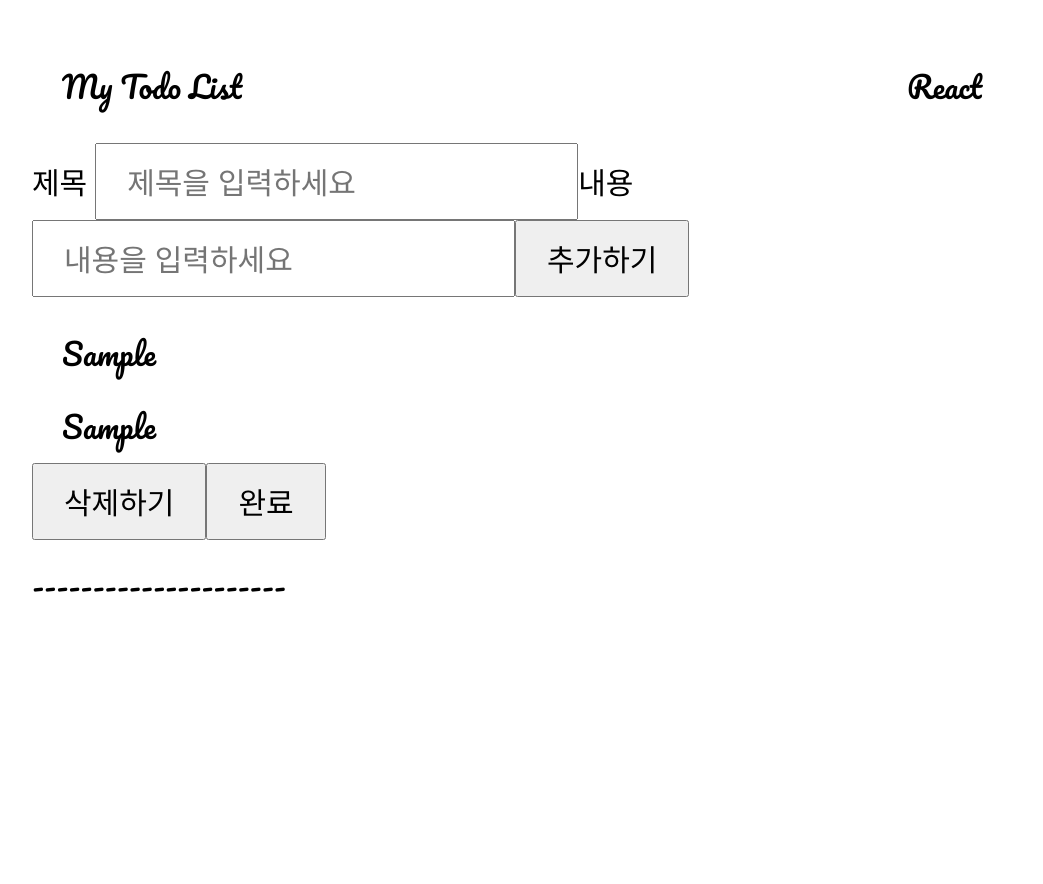
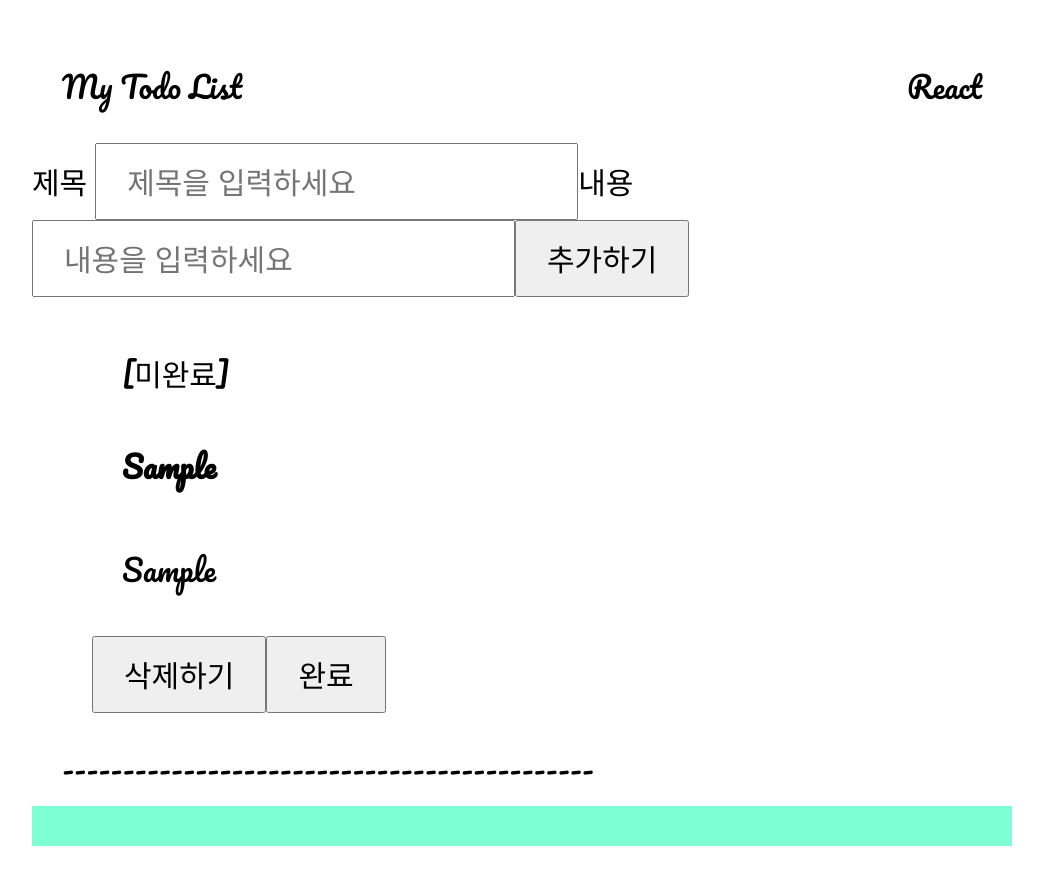
Before and after one commit to DevWhisperer/reactToDoList, a React (Create React App) app: page / in a window 1280 px wide. Both pictures are taken after typing "Sample", "Sample" into the empty fields and a click on the input "추가하기". Shown: the top 884 px of the page, without its empty margins (118-1161 px from the left). Before the commit the page ends 800 px from the top, so only its background shows below. Built offline with nearby package versions, Linux system fonts and the light colour scheme.

Commit message:
컴퍼넌트 분리

```diff
--- a/src/App.css
+++ b/src/App.css
@@ -19,6 +19,6 @@
   justify-content: space-between;
 }
 
-.task-done {
+.done-task {
   background-color: aquamarine;
 }
--- a/src/App.js
+++ b/src/App.js
@@ -1,70 +1,16 @@
 import { useState } from "react";
 import "./App.css";
+import InputForm from "./components/InputForm";
 import Navbar from "./components/Navbar";
-import TaskBox from "./components/TaskBox";
+import TaskArea from "./components/TaskArea";
 
 function App() {
-  const [id, setId] = useState(0);
-  const [title, setTitle] = useState("");
-  const [desc, setDesc] = useState("");
   const [toDoList, setToDoList] = useState([]);
-  const onSubmitHandler = (event) => {
-    event.preventDefault();
-    let newList = toDoList.concat();
-    newList.push({ id, title, desc, isDone: false });
-    setToDoList(newList);
-    setId(id + 1);
-    setTitle("");
-    setDesc("");
-  };
   return (
     <div id="page">
       <Navbar></Navbar>
-      <form onSubmit={onSubmitHandler}>
-        제목{" "}
-        <input
-          name="title"
-          type="text"
-          placeholder="제목을 입력하세요"
-          value={title}
-          onChange={(e) => setTitle(e.target.value)}
-        />
-        내용{" "}
-        <input
-          name="desc"
-          type="text"
-          placeholder="내용을 입력하세요"
-          value={desc}
-          onChange={(e) => setDesc(e.target.value)}
-        />
-        <input type="submit" value="추가하기" />
-      </form>
-      {toDoList.map((item) => {
-        return item.isDone ? (
-          ""
-        ) : (
-          <TaskBox
-            key={item.id}
-            task={item}
-            setToDoList={setToDoList}
-            toDoList={toDoList}
-          ></TaskBox>
-        );
-      })}
-      <div>---------------------</div>
-      {toDoList.map((item) => {
-        return item.isDone ? (
-          <div className="task-done">
-            <TaskBox
-              task={item}
-              setToDoList={setToDoList}
-              toDoList={toDoList}
-            ></TaskBox>
-          </div>
-        ) : (
-          ""
-        );
-      })}
+      <InputForm toDoList={toDoList} setToDoList={setToDoList}></InputForm>
+      <TaskArea toDoList={toDoList} setToDoList={setToDoList}></TaskArea>
     </div>
   );
 }
--- /dev/null
+++ b/src/components/InputForm.js
@@ -0,0 +1,45 @@
+import React from "react";
+
+const InputForm = ({ toDoList, setToDoList }) => {
+  function guidGenerator() {
+    let S4 = function () {
+      return (((1 + Math.random()) * 0x10000) | 0).toString(16).substring(1);
+    };
+    return (
+      S4() +
+      S4() +
+      "-" +
+      S4() +
+      "-" +
+      S4() +
+      "-" +
+      S4() +
+      "-" +
+      S4() +
+      S4() +
+      S4()
+    );
+  }
+
+  const onSubmitHandler = (event) => {
+    event.preventDefault();
+    let newList = toDoList.concat();
+    let newId = guidGenerator();
+    let title = event.target.title.value;
+    let desc = event.target.desc.value;
+    newList.push({ id: newId, title, desc, isDone: false });
+    setToDoList(newList);
+    event.target.title.value = "";
+    event.target.desc.value = "";
+  };
+
+  return (
+    <form onSubmit={onSubmitHandler}>
+      제목 <input name="title" type="text" placeholder="제목을 입력하세요" />
+      내용 <input name="desc" type="text" placeholder="내용을 입력하세요" />
+      <input type="submit" value="추가하기" />
+    </form>
+  );
+};
+
+export default InputForm;
--- /dev/null
+++ b/src/components/TaskArea.js
@@ -0,0 +1,40 @@
+import React from "react";
+import TaskBox from "./TaskBox";
+
+const TaskArea = ({ toDoList, setToDoList }) => {
+  return (
+    <div>
+      <div id="undone-area">
+        {toDoList
+          .filter((item) => item.isDone == false)
+          .map((item) => {
+            return (
+              <TaskBox
+                item={item}
+                toDoList={toDoList}
+                setToDoList={setToDoList}
+              ></TaskBox>
+            );
+          })}
+      </div>
+      <div>--------------------------------------------</div>
+      <div className="done-task">
+        <div id="done-area">
+          {toDoList
+            .filter((item) => item.isDone == true)
+            .map((item) => {
+              return (
+                <TaskBox
+                  item={item}
+                  toDoList={toDoList}
+                  setToDoList={setToDoList}
+                ></TaskBox>
+              );
+            })}
+        </div>
+      </div>
+    </div>
+  );
+};
+
+export default TaskArea;
--- a/src/components/TaskBox.js
+++ b/src/components/TaskBox.js
@@ -1,36 +1,36 @@
 import React from "react";
 
-const TaskBox = ({ task, setToDoList, toDoList }) => {
-  const deleteTask = () => {
+const taskBox = ({ item, toDoList, setToDoList }) => {
+  const deleteTask = (item, toDoList, setToDoList) => {
+    let newList = toDoList.filter((one) => item.id !== one.id);
+    setToDoList(newList);
+  };
+
+  const doneTask = (item, toDoList, setToDoList) => {
     let newList = [];
-    toDoList.map((item) => {
-      if (item.id !== task.id) {
-        newList.push(item);
+    toDoList.map((one) => {
+      if (item.id !== one.id) {
+        newList.push(one);
+      } else {
+        one.isDone = !one.isDone;
+        newList.push(one);
       }
-      setToDoList(newList);
     });
-  };
-  const doneTask = () => {
-    let newList = [];
-    for (let i = 0; i < toDoList.length; i++) {
-      if (toDoList[i].id !== task.id) {
-        newList.push(toDoList[i]);
-      } else {
-        let doneOne = toDoList[i];
-        doneOne.isDone = !doneOne.isDone;
-        newList.push(doneOne);
-      }
-    }
     setToDoList(newList);
   };
   return (
     <div>
-      <div>{task.title}</div>
-      <div>{task.desc}</div>
-      <button onClick={deleteTask}>삭제하기</button>
-      <button onClick={doneTask}>{task.isDone ? "취소" : "완료"}</button>
+      <div>{item?.isDone ? "[완료]" : "[미완료]"}</div>
+      <h1>{item?.title}</h1>
+      <p>{item?.desc}</p>
+      <button onClick={() => deleteTask(item, toDoList, setToDoList)}>
+        삭제하기
+      </button>
+      <button onClick={() => doneTask(item, toDoList, setToDoList)}>
+        {item?.isDone ? "취소" : "완료"}
+      </button>
     </div>
   );
 };
 
-export default TaskBox;
+export default taskBox;
```
